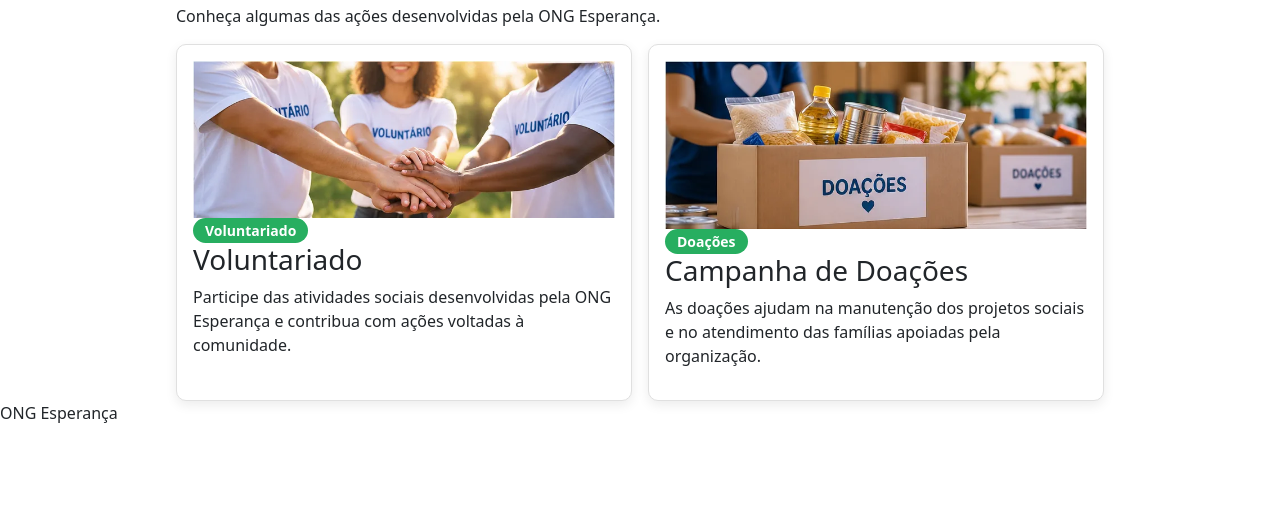
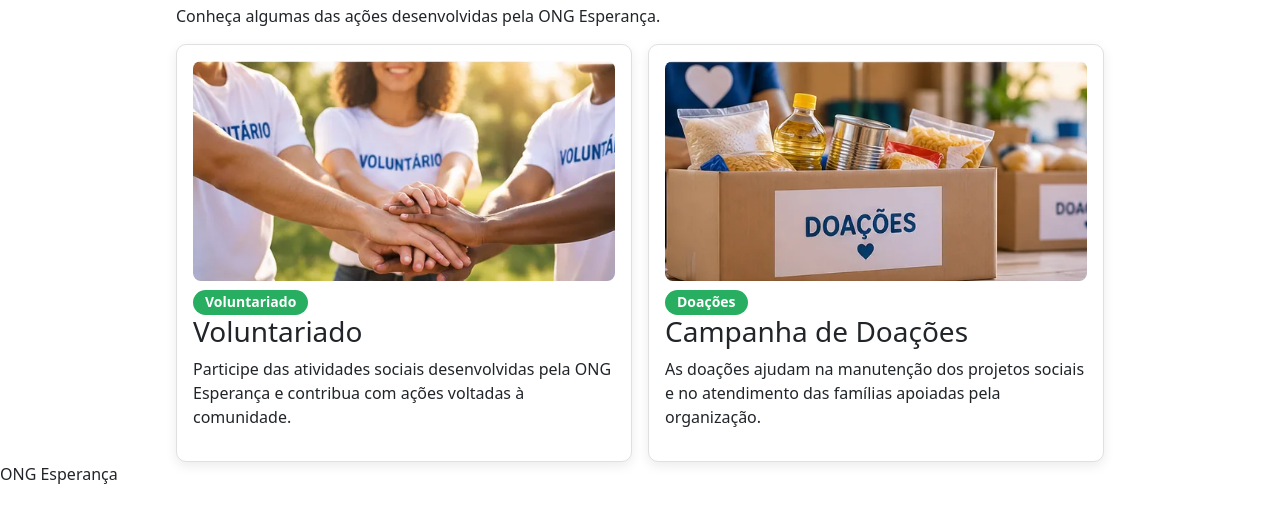
Before and after one commit to LuckyRF-Tech/projeto-ong, a website built with Vite: page html/projetos.html in a window 1280 px wide. Shown: the part 154-676 px from the top of the page. Built offline with nearby package versions, Linux system fonts and the light colour scheme.

Commit message:
fix: padroniza imagens dos cards

```diff
--- a/css/styles.css
+++ b/css/styles.css
@@ -353,3 +353,18 @@ img {
     height: auto;
     display: block;
 }
+
+.projeto-card picture {
+    display: block;
+    width: 100%;
+    overflow: hidden;
+    border-radius: 8px;
+    margin-bottom: var(--espaco-sm);
+}
+
+.projeto-card picture img {
+    width: 100%;
+    height: 220px;
+    object-fit: cover;
+    display: block;
+}
```
